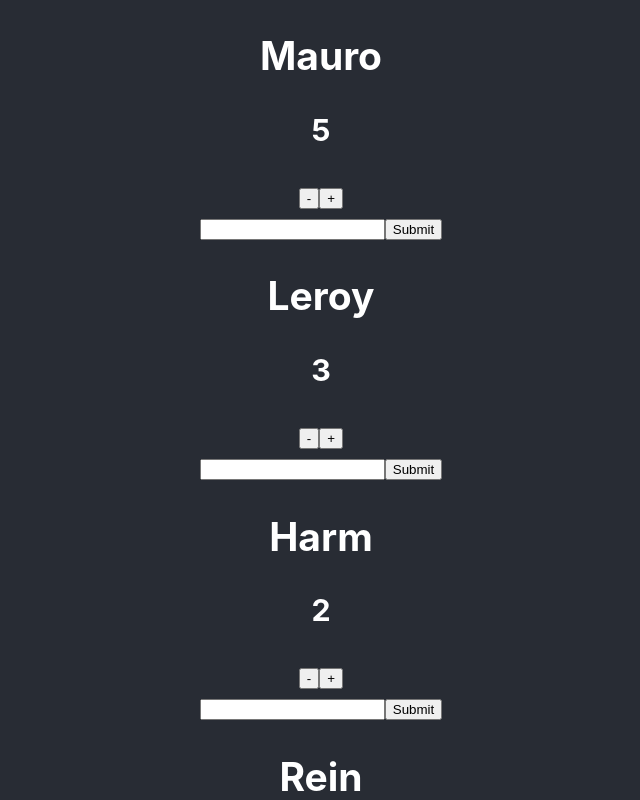
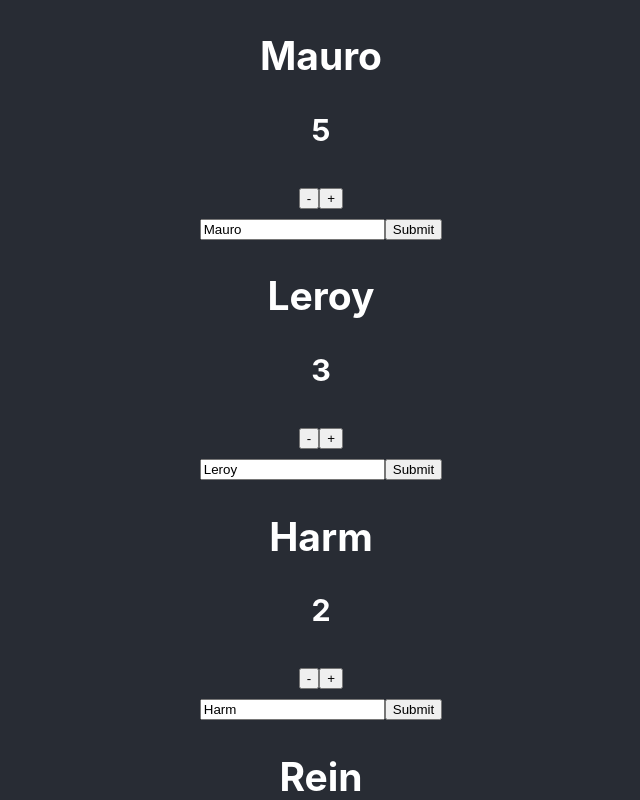
Before and after one commit to Reinoptland/cb-props-example, a React (Create React App) app: page / in a window 1280 px wide. Shown: the top 800 px of the page, without its empty margins (319-959 px from the left). Built offline with nearby package versions, Linux system fonts and the light colour scheme.

Commit message:
Pass callback props down, call in child component

```diff
--- a/src/App.js
+++ b/src/App.js
@@ -11,6 +11,18 @@ function App() {
     { id: 4, name: "Leroy", score: 3 },
   ]);
 
+  function changeScore(playerId, number) {
+    console.log("ID:", playerId, "NUMBER", number);
+    // UPDATE THE SCORE OF THAT PLAYER HERE ..
+    // setPlayers()
+  }
+
+  function changeName(playerId, input) {
+    console.log("ID:", playerId, "NAME", input);
+    // UPDATE THE NAME OF THAT PLAYER HERE ..
+    // setPlayers()
+  }
+
   // console.log(players);
   const sortedPlayers = players.sort((playerA, playerB) => {
     return playerB.score - playerA.score;
@@ -22,7 +34,14 @@ function App() {
       <header className="App-header">
         {sortedPlayers.map((player) => {
           return (
-            <Player key={player.id} name={player.name} score={player.score} />
+            <Player
+              key={player.id}
+              id={player.id}
+              name={player.name}
+              score={player.score}
+              changeName={changeName}
+              changeScore={changeScore}
+            />
           );
         })}
       </header>
--- a/src/components/Player.js
+++ b/src/components/Player.js
@@ -4,30 +4,18 @@ export default function Player(props) {
   const [player, setPlayer] = useState({ name: "", score: 0 });
   const [editMode, setEditMode] = useState(true);
 
-  function changeScore(number) {
-    // setPlayer({ ...player, score: player.score + number });
-    props.score = props.score + number;
-    console.log(props.score);
-  }
-
-  function changeName(input) {
-    // setPlayer({ ...player, name: input });
-    props.name = input;
-    console.log(props.name);
-  }
-
   return (
     <div>
       <h2>{props.name}</h2>
       <h3>{props.score}</h3>
       <div>
-        <button onClick={() => changeScore(-1)}>-</button>
-        <button onClick={() => changeScore(1)}>+</button>
+        <button onClick={() => props.changeScore(props.id, -1)}>-</button>
+        <button onClick={() => props.changeScore(props.id, 1)}>+</button>
       </div>
       {editMode && (
         <input
-          value={player.name}
-          onChange={(e) => changeName(e.target.value)}
+          value={props.name}
+          onChange={(e) => props.changeName(props.id, e.target.value)}
         />
       )}
       {editMode ? (
```
